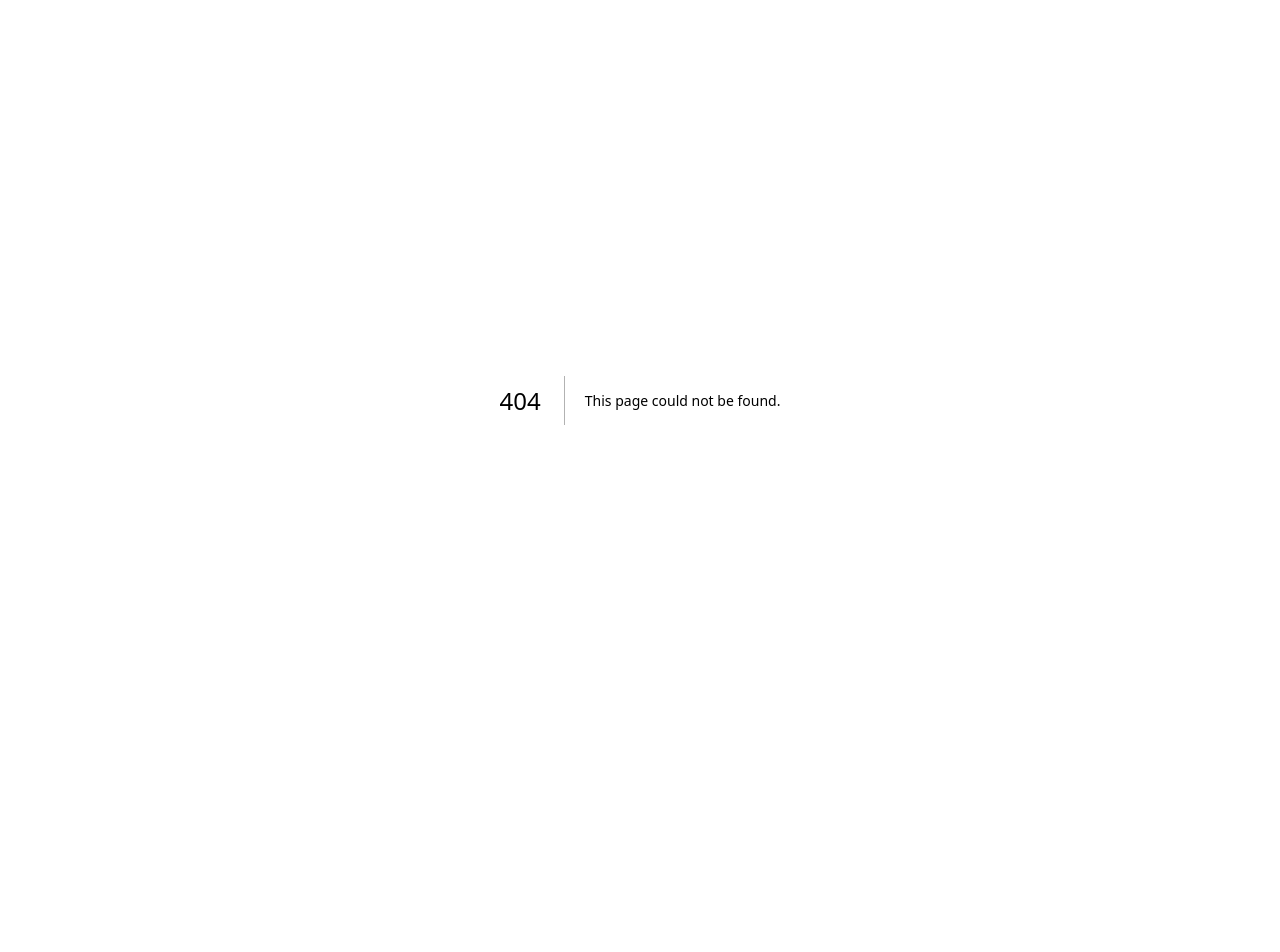
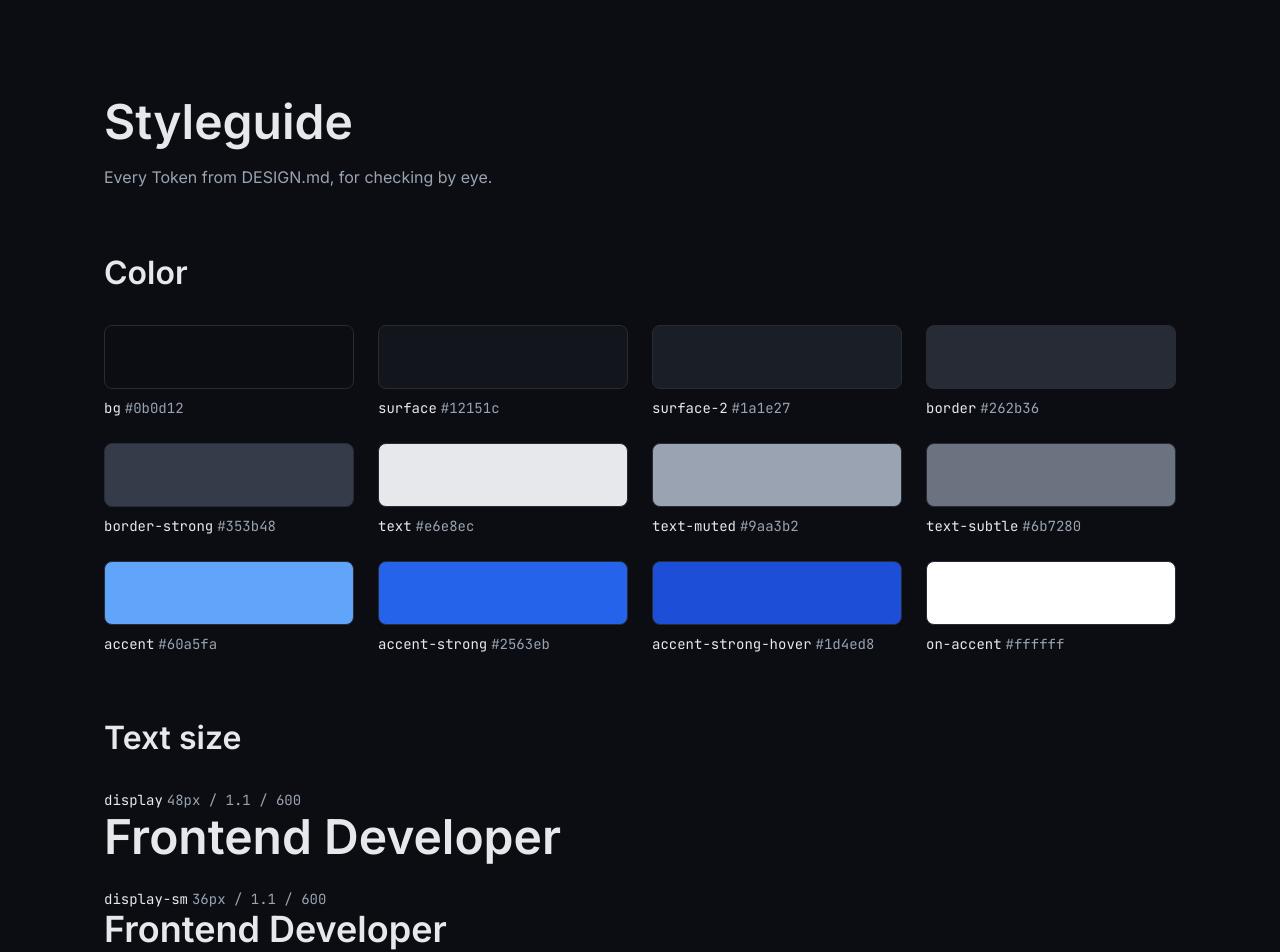
Before and after one commit to PhuwanaiMark24/PhuwanaiMark24.github.io, a Next.js app: page /styleguide in a window 1280 px wide. Before the commit this address had no page. Shown: the top 952 px of the page. Before the commit the page ends 800 px from the top, so only its background shows below. Built offline with nearby package versions, Linux system fonts and the light colour scheme.

Commit message:
feat: add styleguide page showing all tokens
Co-Authored-By: Claude Opus 5.5 <noreply@anthropic.com>

```diff
--- /dev/null
+++ b/app/styleguide/page.tsx
@@ -0,0 +1,152 @@
+import type { Metadata } from "next";
+
+// Dev-facing page for checking Tokens by eye (DESIGN.md §11).
+// Not linked from the Navbar and hidden from search engines.
+export const metadata: Metadata = {
+  title: "Styleguide",
+  robots: { index: false },
+};
+
+// Tailwind only generates classes it finds as full strings in source code,
+// so each entry spells out its whole class name (never build it like `bg-${name}`).
+// Values are copied from app/globals.css @theme so they can be compared by eye.
+
+const colors = [
+  { name: "bg", value: "#0b0d12", className: "bg-bg" },
+  { name: "surface", value: "#12151c", className: "bg-surface" },
+  { name: "surface-2", value: "#1a1e27", className: "bg-surface-2" },
+  { name: "border", value: "#262b36", className: "bg-border" },
+  { name: "border-strong", value: "#353b48", className: "bg-border-strong" },
+  { name: "text", value: "#e6e8ec", className: "bg-text" },
+  { name: "text-muted", value: "#9aa3b2", className: "bg-text-muted" },
+  { name: "text-subtle", value: "#6b7280", className: "bg-text-subtle" },
+  { name: "accent", value: "#60a5fa", className: "bg-accent" },
+  { name: "accent-strong", value: "#2563eb", className: "bg-accent-strong" },
+  {
+    name: "accent-strong-hover",
+    value: "#1d4ed8",
+    className: "bg-accent-strong-hover",
+  },
+  { name: "on-accent", value: "#ffffff", className: "bg-on-accent" },
+];
+
+const textSizes = [
+  { name: "display", value: "48px / 1.1 / 600", className: "text-display" },
+  { name: "display-sm", value: "36px / 1.1 / 600", className: "text-display-sm" },
+  { name: "h1", value: "32px / 1.2 / 600", className: "text-h1" },
+  { name: "h2", value: "24px / 1.3 / 600", className: "text-h2" },
+  { name: "h3", value: "20px / 1.4 / 500", className: "text-h3" },
+  { name: "body", value: "16px / 1.6 / 400", className: "text-body" },
+  { name: "small", value: "14px / 1.5 / 400", className: "text-small" },
+  { name: "caption", value: "12px / 1.4 / 500", className: "text-caption" },
+];
+
+const spacings = [
+  { name: "1", value: "4px", className: "w-1" },
+  { name: "2", value: "8px", className: "w-2" },
+  { name: "4", value: "16px", className: "w-4" },
+  { name: "6", value: "24px", className: "w-6" },
+  { name: "8", value: "32px", className: "w-8" },
+  { name: "12", value: "48px", className: "w-12" },
+  { name: "16", value: "64px", className: "w-16" },
+  { name: "24", value: "96px", className: "w-24" },
+];
+
+const radii = [
+  { name: "sm", value: "4px", className: "rounded-sm" },
+  { name: "md", value: "8px", className: "rounded-md" },
+  { name: "lg", value: "12px", className: "rounded-lg" },
+  { name: "full", value: "9999px", className: "rounded-full" },
+];
+
+// Shared label for a Token: its name, then its value in muted mono.
+function TokenLabel({ name, value }: { name: string; value: string }) {
+  return (
+    <p className="text-small">
+      <span className="font-mono">{name}</span>{" "}
+      <span className="font-mono text-text-muted">{value}</span>
+    </p>
+  );
+}
+
+export default function StyleguidePage() {
+  return (
+    <main className="mx-auto w-full max-w-page px-4 py-12 md:px-6 md:py-24">
+      <h1 className="text-display-sm md:text-display">Styleguide</h1>
+      <p className="mt-4 max-w-prose text-body text-text-muted">
+        Every Token from DESIGN.md, for checking by eye.
+      </p>
+
+      <section className="mt-16">
+        <h2 className="text-h1">Color</h2>
+        <ul className="mt-8 grid grid-cols-2 gap-6 md:grid-cols-4">
+          {colors.map((color) => (
+            <li key={color.name}>
+              <div
+                className={`h-16 rounded-md border border-border ${color.className}`}
+              />
+              <div className="mt-2">
+                <TokenLabel name={color.name} value={color.value} />
+              </div>
+            </li>
+          ))}
+        </ul>
+      </section>
+
+      <section className="mt-16">
+        <h2 className="text-h1">Text size</h2>
+        <ul className="mt-8 flex flex-col gap-6">
+          {textSizes.map((size) => (
+            <li key={size.name}>
+              <TokenLabel name={size.name} value={size.value} />
+              <p className={size.className}>Frontend Developer</p>
+            </li>
+          ))}
+        </ul>
+      </section>
+
+      <section className="mt-16">
+        <h2 className="text-h1">Spacing</h2>
+        <ul className="mt-8 flex flex-col gap-4">
+          {spacings.map((spacing) => (
+            <li key={spacing.name} className="flex items-center gap-4">
+              <div className={`h-4 shrink-0 bg-accent ${spacing.className}`} />
+              <TokenLabel name={spacing.name} value={spacing.value} />
+            </li>
+          ))}
+        </ul>
+      </section>
+
+      <section className="mt-16">
+        <h2 className="text-h1">Radius</h2>
+        <ul className="mt-8 grid grid-cols-2 gap-6 md:grid-cols-4">
+          {radii.map((radius) => (
+            <li key={radius.name}>
+              <div
+                className={`size-16 border border-border-strong bg-surface-2 ${radius.className}`}
+              />
+              <div className="mt-2">
+                <TokenLabel name={radius.name} value={radius.value} />
+              </div>
+            </li>
+          ))}
+        </ul>
+      </section>
+
+      <section className="mt-16">
+        <h2 className="text-h1">Shadow</h2>
+        <div className="mt-8 h-16 w-full rounded-lg border border-border bg-surface shadow-card md:w-1/2" />
+        <div className="mt-2">
+          <TokenLabel name="card" value="0 1px 2px rgb(0 0 0 / 0.4)" />
+        </div>
+      </section>
+
+      <section className="mt-16">
+        <h2 className="text-h1">Layout</h2>
+        <div className="mt-8">
+          <TokenLabel name="container-page" value="1120px (max-w-page)" />
+        </div>
+      </section>
+    </main>
+  );
+}
```
